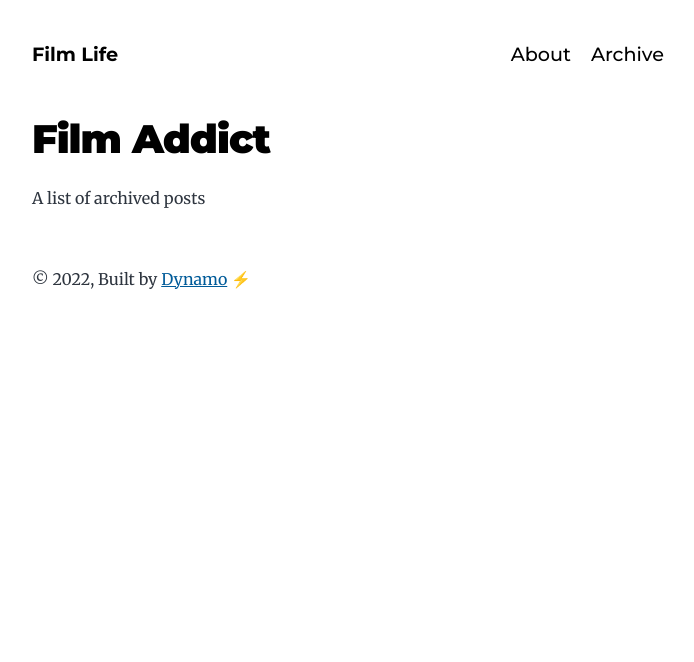
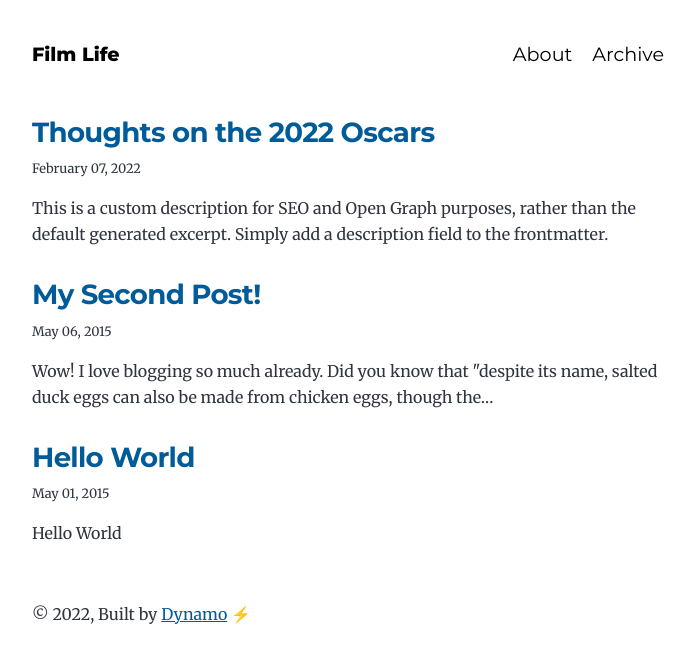
Before and after one commit to darrindevs/filmlife, a Gatsby site: page /archive in a window 1280 px wide. Shown: the whole page, without its empty margins (292-986 px from the left). Built offline with nearby package versions, Linux system fonts and the light colour scheme; Gatsby itself is replaced by a stand-in of ours.

Commit message:
update archive page by copying and modifying index

```diff
--- a/src/pages/archive.js
+++ b/src/pages/archive.js
@@ -1,22 +1,72 @@
 import * as React from "react"
-import { graphql } from "gatsby"
+import { Link, graphql } from "gatsby"
 
+//import Bio from "../components/bio"
 import Layout from "../components/layout"
 import Seo from "../components/seo"
 
-const NotFoundPage = ({ data, location }) => {
-  const siteTitle = data.site.siteMetadata.title
+{/* Note - copied and modified contents of index.js to create an archive page utilizing the post loop  */}
+
+
+const BlogIndex = ({ data, location }) => {
+  const siteTitle = data.site.siteMetadata?.title || `Title`
+  const posts = data.allMarkdownRemark.nodes
+
+  if (posts.length === 0) {
+    return (
+      <Layout location={location} title={siteTitle}>
+        <Seo title="All posts" />
+
+        <p>
+          No blog posts found. Add markdown posts to "content/blog" (or the
+          directory you specified for the "gatsby-source-filesystem" plugin in
+          gatsby-config.js).
+        </p>
+      </Layout>
+    )
+  }
 
   return (
     <Layout location={location} title={siteTitle}>
-      <Seo title="Film Addict" />
-      <h1>Film Addict</h1>
-      <p>A list of archived posts</p>
+      <Seo title="All posts" />
+
+      <ol style={{ listStyle: `none` }}>
+        {posts.map(post => {
+          const title = post.frontmatter.title || post.fields.slug
+
+          return (
+            <li key={post.fields.slug}>
+              <article
+                className="post-list-item"
+                itemScope
+                itemType="http://schema.org/Article"
+              >
+                <header>
+                  <h2>
+                    <Link to={post.fields.slug} itemProp="url">
+                      <span itemProp="headline">{title}</span>
+                    </Link>
+                  </h2>
+                  <small>{post.frontmatter.date}</small>
+                </header>
+                <section>
+                  <p
+                    dangerouslySetInnerHTML={{
+                      __html: post.frontmatter.description || post.excerpt,
+                    }}
+                    itemProp="description"
+                  />
+                </section>
+              </article>
+            </li>
+          )
+        })}
+      </ol>
     </Layout>
   )
 }
 
-export default NotFoundPage
+export default BlogIndex
 
 export const pageQuery = graphql`
   query {
@@ -25,5 +75,18 @@ export const pageQuery = graphql`
         title
       }
     }
+    allMarkdownRemark(sort: { fields: [frontmatter___date], order: DESC }) {
+      nodes {
+        excerpt
+        fields {
+          slug
+        }
+        frontmatter {
+          date(formatString: "MMMM DD, YYYY")
+          title
+          description
+        }
+      }
+    }
   }
 `
--- a/src/style.css
+++ b/src/style.css
@@ -336,7 +336,7 @@ a:focus {
 /* Custom Styles */
 
 .header-link-home {
-  font-weight: var(--fontWeight-bold);
+  font-weight: var(--fontWeight-extrabold);
   font-family: var(--font-heading);
   text-decoration: none;
   font-size: var(--fontSize-2);
@@ -345,7 +345,7 @@ a:focus {
 
 
 .header-link-secondary {
-  font-weight: var(--fontWeight-medium);
+  font-weight: var(--fontWeight-light);
   font-family: var(--font-heading);
   text-decoration: none;
   font-size: var(--fontSize-2);
```
